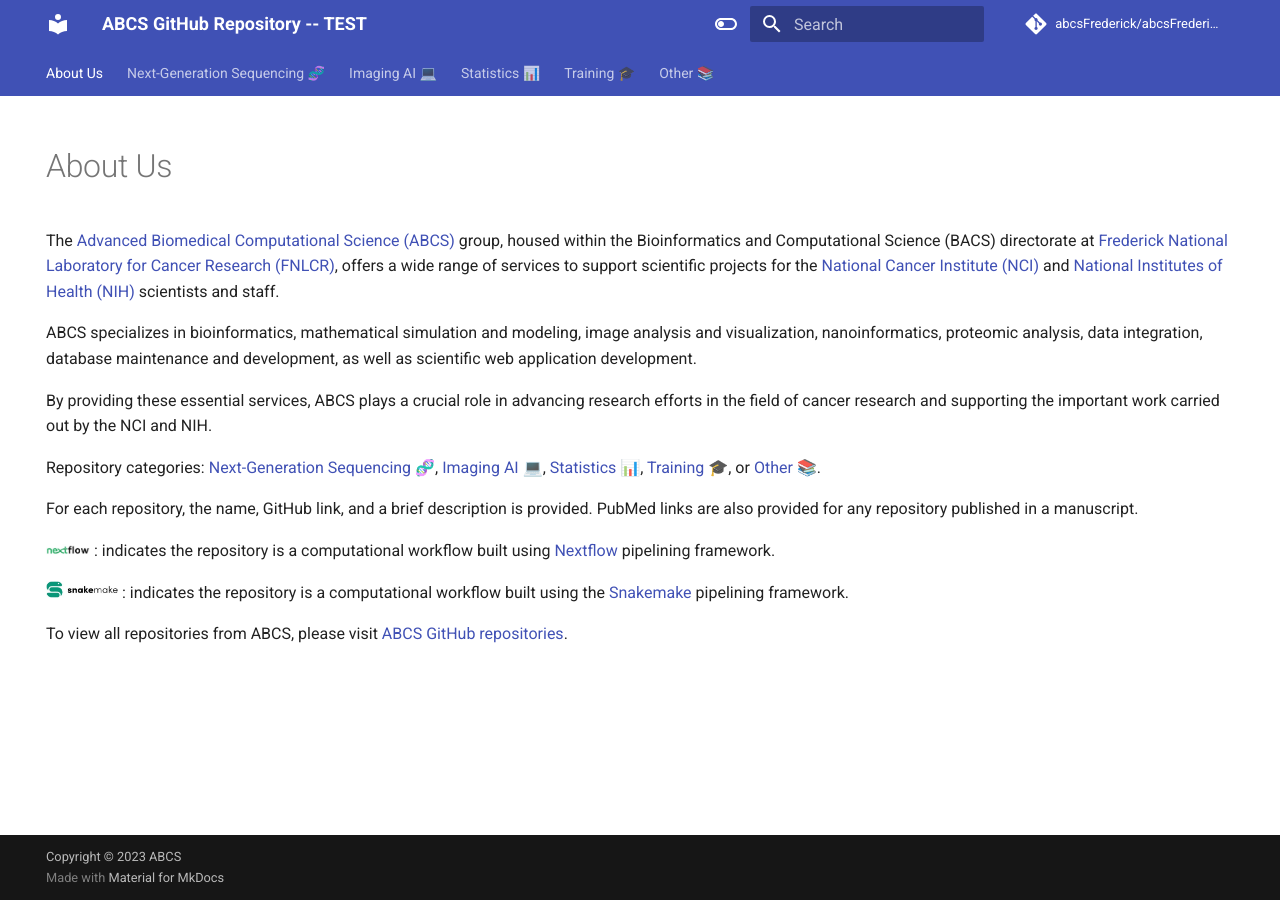
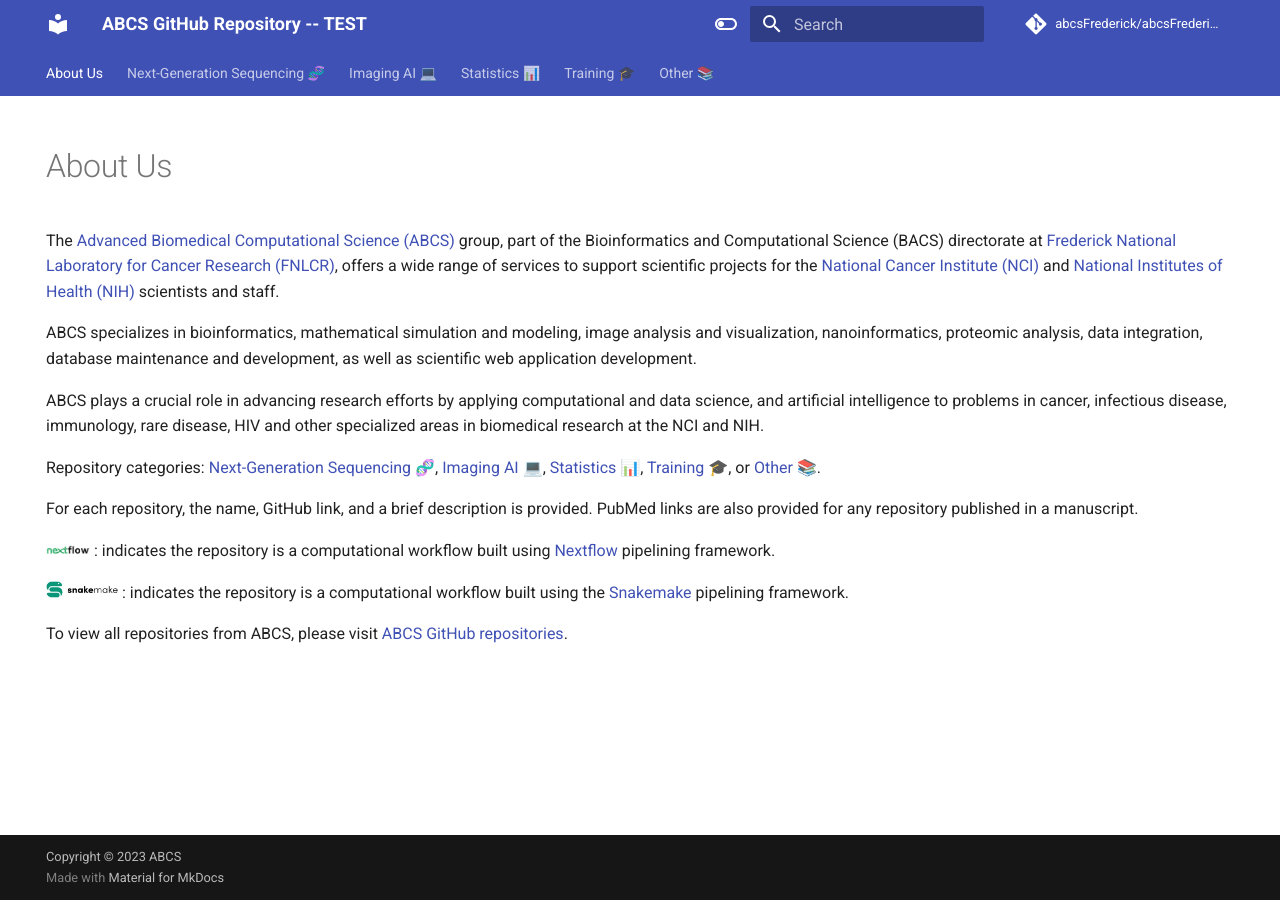
Before and after one commit to abcsFrederick/abcsFrederick.github.io, an MkDocs documentation site: the page built from docs/index.md, in a window 1280 px wide. Built offline with MkDocs 1.6.1 and Material for MkDocs 9.7.7, drawn with Linux system fonts in a browser that asks for light colours; comment, search, counter and statistics services are not loaded.

Commit message:
Update index.md
Edited description

```diff
--- a/docs/index.md
+++ b/docs/index.md
@@ -4,11 +4,11 @@ hide:
   - toc
 ---
 
-The [Advanced Biomedical Computational Science (ABCS)](https://frederick.cancer.gov/research/bioinformatics-and-computational-science/advanced-biomedical-computational-science) group, housed within the Bioinformatics and Computational Science (BACS) directorate at [Frederick National Laboratory for Cancer Research (FNLCR)](https://frederick.cancer.gov/), offers a wide range of services to support scientific projects for the [National Cancer Institute (NCI)](https://www.cancer.gov/) and [National Institutes of Health (NIH)](https://www.nih.gov/) scientists and staff.
+The [Advanced Biomedical Computational Science (ABCS)](https://frederick.cancer.gov/research/bioinformatics-and-computational-science/advanced-biomedical-computational-science) group, part of the Bioinformatics and Computational Science (BACS) directorate at [Frederick National Laboratory for Cancer Research (FNLCR)](https://frederick.cancer.gov/), offers a wide range of services to support scientific projects for the [National Cancer Institute (NCI)](https://www.cancer.gov/) and [National Institutes of Health (NIH)](https://www.nih.gov/) scientists and staff.
 
 ABCS specializes in bioinformatics, mathematical simulation and modeling, image analysis and visualization, nanoinformatics, proteomic analysis, data integration, database maintenance and development, as well as scientific web application development.
 
-By providing these essential services, ABCS plays a crucial role in advancing research efforts in the field of cancer research and supporting the important work carried out by the NCI and NIH.
+ABCS plays a crucial role in advancing research efforts by applying computational and data science, and artificial intelligence to problems in cancer, infectious disease, immunology, rare disease, HIV and other specialized areas in biomedical research at the NCI and NIH.
 
 Repository categories: [Next-Generation Sequencing](ngs.md) 🧬, [Imaging AI](imaging-ai.md) 💻, [Statistics](statistics.md) 📊, [Training](training.md) 🎓, or [Other](other.md) 📚.
 
```
